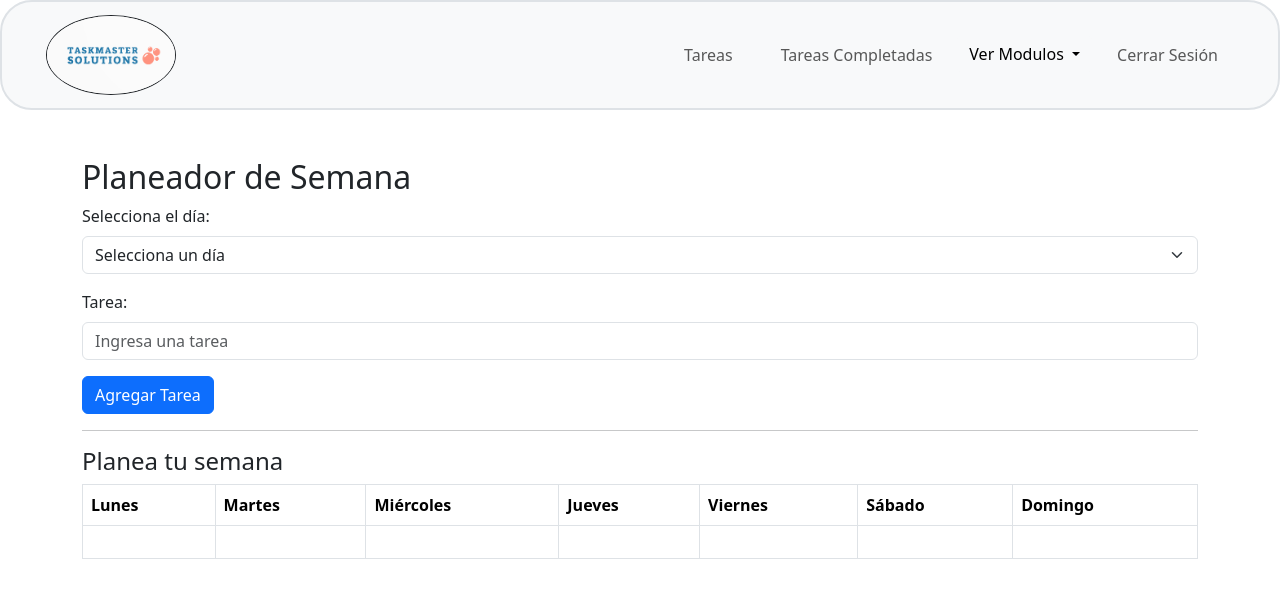
After one commit to AlejandroPR23/taskmaster, a PHP site: page /Planeador.php in a window 1280 px wide. The commit adds this page. Shown: the top 598 px of the page. Run offline with PHP 8.4, Linux system fonts and the light colour scheme; lists and menus that the app fills with data are empty.

Commit message:
💥 NEW: Nuevos modulos v.1

```diff
--- /dev/null
+++ b/Planeador.php
@@ -0,0 +1,122 @@
+<!DOCTYPE html>
+<html lang="es">
+<head>
+    <meta charset="UTF-8">
+    <meta name="viewport" content="width=device-width, initial-scale=1.0">
+    <title>Planeador de Semana</title>
+    <link href="https://cdn.jsdelivr.net/npm/bootstrap@5.3.3/dist/css/bootstrap.min.css" rel="stylesheet" />
+    <script src="https://cdn.jsdelivr.net/npm/jquery@3.6.0/dist/jquery.min.js"></script>
+</head>
+<body>
+
+    <?php
+    include('./nav1.php');
+    ?>
+<div class="container mt-5">
+    <h2>Planeador de Semana</h2>
+
+    <!-- Formulario para agregar tarea -->
+    <form id="planeadorForm">
+        <div class="mb-3">
+            <label for="dia" class="form-label">Selecciona el día:</label>
+            <select class="form-select" id="dia" name="dia" required>
+                <option value="">Selecciona un día</option>
+                <option value="Lunes">Lunes</option>
+                <option value="Martes">Martes</option>
+                <option value="Miércoles">Miércoles</option>
+                <option value="Jueves">Jueves</option>
+                <option value="Viernes">Viernes</option>
+                <option value="Sábado">Sábado</option>
+                <option value="Domingo">Domingo</option>
+            </select>
+        </div>
+
+        <div class="mb-3">
+            <label for="tarea" class="form-label">Tarea:</label>
+            <input type="text" class="form-control" id="tarea" name="tarea" placeholder="Ingresa una tarea" required>
+        </div>
+
+        <button type="submit" class="btn btn-primary">Agregar Tarea</button>
+    </form>
+
+    <hr>
+
+    <!-- Tabla con los días de la semana -->
+    <h4>Planea tu semana</h4>
+    <table class="table table-bordered">
+        <thead>
+            <tr>
+                <th>Lunes</th>
+                <th>Martes</th>
+                <th>Miércoles</th>
+                <th>Jueves</th>
+                <th>Viernes</th>
+                <th>Sábado</th>
+                <th>Domingo</th>
+            </tr>
+        </thead>
+        <tbody id="tablaSemana">
+            <tr>
+                <td><ul id="lunes"></ul></td>
+                <td><ul id="martes"></ul></td>
+                <td><ul id="miercoles"></ul></td>
+                <td><ul id="jueves"></ul></td>
+                <td><ul id="viernes"></ul></td>
+                <td><ul id="sabado"></ul></td>
+                <td><ul id="domingo"></ul></td>
+            </tr>
+        </tbody>
+    </table>
+</div>
+
+<script>
+    // Crear un objeto para almacenar las tareas de cada día de la semana
+    let tareasPorDia = {
+        "Lunes": [],
+        "Martes": [],
+        "Miércoles": [],
+        "Jueves": [],
+        "Viernes": [],
+        "Sábado": [],
+        "Domingo": []
+    };
+
+    // Evento al enviar el formulario
+    $('#planeadorForm').on('submit', function(e) {
+        e.preventDefault();
+
+        // Obtener los valores del formulario
+        let dia = $('#dia').val();
+        let tarea = $('#tarea').val();
+
+        // Verificar que todos los campos estén llenos
+        if (dia && tarea) {
+            // Añadir la tarea al día correspondiente
+            tareasPorDia[dia].push(tarea);
+
+            // Limpiar el campo de tarea
+            $('#tarea').val('');
+
+            // Actualizar la tabla con las tareas
+            actualizarTabla();
+        } else {
+            alert('Por favor, complete todos los campos.');
+        }
+    });
+
+    // Función para actualizar la tabla con las tareas
+    function actualizarTabla() {
+        // Limpiar el contenido actual de las listas
+        for (let dia in tareasPorDia) {
+            $('#' + dia.toLowerCase()).empty();
+
+            // Crear una lista de tareas para cada día
+            tareasPorDia[dia].forEach(function(tarea) {
+                $('#' + dia.toLowerCase()).append('<li>' + tarea + '</li>');
+            });
+        }
+    }
+</script>
+
+</body>
+</html>
--- a/header.php
+++ b/header.php
@@ -1,8 +1,8 @@
 <!-- Header -->
-<nav class="navbar navbar-expand-lg border border-drak-subtle navbar-light bg-light" >
+<nav class="navbar navbar-expand-lg border border-drak-subtle navbar-light bg-light rounded rounded-5 border-2" >
         <div class="container-fluid">
             <a class="navbar-brand" href="#">
-                <a class="navbar-brand ms-3" href="#">
+                <a class="navbar-brand ms-3" href="./landing.php">
                     <img class="rounded-circle border border-dark border-1"
                         src="img/Free-Logo-Maker-Get-Custom-Logo-Designs-in-Minutes-Looka.png" alt="Bootstrap"
                         width="130" height="80">
@@ -14,7 +14,6 @@
             </button>
             <div class="collapse navbar-collapse" id="navbarNav">
                 <ul class="navbar-nav  p-4 ms-auto">
-                    <li class="nav-item mx-3 mb-3"><a class="nav-link btn btn-info" href="./landing.php">Inicio</a></li>
                     <li class="nav-item mx-3 mb-3"><a class="nav-link btn btn-info" href="./login.php">Iniciar Sesión</a></li>
                     <li class="nav-item mx-3 mb-3"><a class="nav-link btn btn-info" href="./registro.php">Crear Cuenta</a></li>
                 </ul>
--- a/index.php
+++ b/index.php
@@ -35,7 +35,7 @@ $estados = $conn->query("SELECT * FROM estados");
     <link href="https://cdn.jsdelivr.net/npm/bootstrap@5.3.3/dist/css/bootstrap.min.css" rel="stylesheet">
 </head>
 
-<body class="container-fluid bg-light">
+<body class="bg-light">
    <?php
     include("./nav1.php");
    ?>
--- a/landing.php
+++ b/landing.php
@@ -110,7 +110,7 @@
     <section class="text-center py-5">
         <h2>Comienza a organizarte hoy</h2>
         <p>Regístrate y empieza a gestionar tus tareas de manera eficiente con TaskMaster.</p>
-        <a href="./login.php" class="cta-btn btn btn-info">Únete ahora</a>
+        <a href="./registro.php" class="cta-btn btn btn-info">Únete ahora</a>
     </section>
 
     <!-- Footer -->
--- a/main.js
+++ b/main.js
@@ -1,9 +1,8 @@
 // main.js
 jQuery(document).ready(function () {
     jQuery('#nueva_tabla').DataTable({
-        "language": {
-            "url": "//cdn.datatables.net/plug-ins/1.10.25/i18n/Spanish.json"
-        },
+        "scrollY": true,
+        "scrollCollapse": true,
         "columns": [
             null, // Nombre de la Tarea
             null, // Descripción
--- a/nav1.php
+++ b/nav1.php
@@ -1,5 +1,5 @@
 <!-- Header -->
-<nav class="navbar navbar-expand-lg border border-drak-subtle navbar-light bg-light">
+<nav class="navbar navbar-expand-lg border border-drak-subtle navbar-light bg-light rounded rounded-5 border-2">
     <div class="container-fluid">
         <a class="navbar-brand" href="#">
             <a class="navbar-brand ms-3" href="#">
@@ -14,7 +14,25 @@
         </button>
         <div class="collapse navbar-collapse" id="navbarNav">
             <ul class="navbar-nav  p-4 ms-auto">
-                <li class="nav-item mx-3 mb-3"><a class="nav-link btn btn-info" href="./logout.php">Cerrar Sesión</a>
+                <li class="nav-item mx-3 "><a class="nav-link btn btn-info" href="./index.php">Tareas</a>
+                <li class="nav-item mx-3 "><a class="nav-link btn btn-info" href="completadas.php">Tareas Completadas</a>
+                <li class="nav-item">
+                    <div class="dropdown d-flex justify-content-center">
+                        <button class="btn btn-light dropdown-toggle" type="button" data-bs-toggle="dropdown"
+                            aria-expanded="false">
+                            Ver Modulos
+                        </button>
+                        <ul class="dropdown-menu">
+                            <li><a class="dropdown-item" href="./MapasVida.php">Mapas de Mi Vida</a></li>
+                            <li><a class="dropdown-item" href="./Actividades-Metas.php">Actividades de Mis Metas</a></li>
+                            <li><a class="dropdown-item" href="./heisenhower.php">Matriz Heisenhower</a></li>
+                            <li><a class="dropdown-item" href="./heisenhower.php">Logros de mi dia</a></li>
+                            <li><a class="dropdown-item" href="#">Journaling</a></li>
+                            <li><a class="dropdown-item" href="./Planeador.php">Planeador</a></li>
+                        </ul>
+                    </div>
+                </li>
+                <li class="nav-item mx-3 "><a class="nav-link btn btn-info" href="./logout.php">Cerrar Sesión</a>
                 </li>
             </ul>
         </div>
```
Also changed, not shown: Actividades-Metas.php (added, +109 -0 lines), MapasVida.php (added, +118 -0 lines), heisenhower.php (added, +123 -0 lines).
